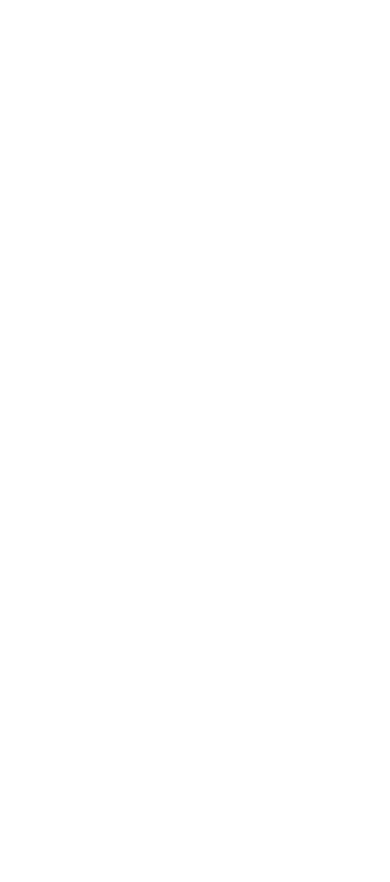
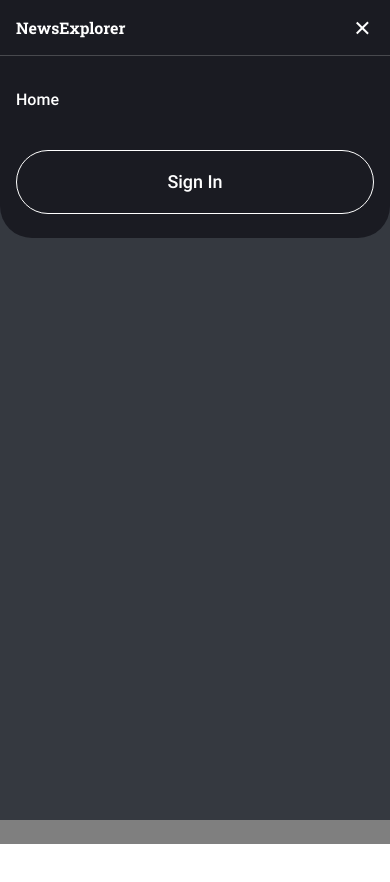
Before and after one commit to MichelleSoul/news-explorer, a React (Vite) app: page / in a window 390 px wide. Both pictures are taken after a click on the button 362 px from the left and 28 px from the top of the page. Shown: the top 882 px of the page. Before the commit the page ends 844 px from the top, so only its background shows below. Built offline with nearby package versions, Linux system fonts and the light colour scheme.

Commit message:
Create Header component

```diff
--- a/components/Button/Button.jsx
+++ b/components/Button/Button.jsx
@@ -8,7 +8,7 @@ export default function Button({
   variant = "blue",
   className
 }) {
-  const baseClasses = "w-full h-16 rounded-full font-inter font-semibold text-base transition-colors duration-200 focus:outline-none";
+  const baseClasses = "w-full h-16 rounded-full font-inter font-medium text-lg transition-colors duration-300 focus:outline-none";
 
   const variantClasses = () => {
     if (disabled) {
@@ -22,6 +22,8 @@ export default function Button({
         return "bg-white text-black hover:bg-[#D3D3D3] active:bg-[#D3D3D3] border-none";
       case "outline":
         return "bg-transparent text-white border border-white hover:bg-white/10 active:bg-white/20";
+      case "outline-dark":
+        return "bg-transparent text-black border border-black hover:bg-white/10 active:bg-white/20";
       default:
         return "bg-[#2F71E5] shadow-xl text-white hover:bg-[#347EFF] active:bg-[#2A65CC] border-none";
     }
--- /dev/null
+++ b/components/Header/Header.jsx
@@ -0,0 +1,153 @@
+import { cn } from "../../src/lib/cn";
+import Button from "../Button/Button";
+import MenuIcon from "../Icon/MenuIcon";
+import LogoutIcon from "../Icon/LogoutIcon"
+import CloseIcon from "../../src/assets/icons/close.svg";
+import { useState } from "react";
+
+export default function Header({ variant }) {
+    const [menuOpen, setMenuOpen] = useState(false);
+    const [isSignedIn, setIsSignedIn] = useState(false);
+    const [route, setRoute] = useState("home");
+
+    const headerBgClass = cn(
+        // mobile behavior
+        menuOpen ? "bg-transparent" : variant === "white" ? "bg-white" : "bg-transparent",
+
+        // md+ override (variant always wins)
+        variant === "white" && "md:bg-white",
+        variant === "dark" && "md:bg-transparent"
+    );
+
+    const mobileTextColor =
+        menuOpen ? "text-white" : variant === "white" ? "text-black" : "text-white";
+
+    const desktopTextColor =
+        variant === "white" ? "md:text-black" : "md:text-white";
+
+
+    const navItemBase = (variant) =>
+        cn(
+            "font-roboto font-medium text-lg h-full flex justify-center items-center w-fit transition-colors duration-300",
+            variant === "white" ? "text-black" : "text-white"
+        );
+
+    const activeUnderline = (variant) =>
+        cn(
+            "pt-0.75 border-b-[3px]",
+            variant === "white" ? "border-black" : "border-white"
+        );
+
+    const navButtonVariant = (variant) => {
+        if (variant === "white") {
+            return "outline-dark";
+        }
+
+        return "outline";
+    };
+
+    const navButtonIconVariant = (variant) => {
+        if (variant === "white") {
+            return "";
+        }
+
+        return "white";
+    };
+
+
+    const menuIconVariant = variant === "white" ? menuOpen ? "light" : "dark" : "light";
+
+    return (
+        <>
+            {/* Overlay */}
+            <div
+                className={cn(
+                    "fixed inset-0 bg-black/50 z-30 transition-opacity",
+                    menuOpen ? "opacity-100 pointer-events-auto" : "opacity-0 pointer-events-none",
+                    "md:opacity-0 md:pointer-events-none"
+                )}
+                onClick={() => setMenuOpen(false)}
+            />
+
+            <div className="sticky top-0 z-50">
+                {/* Topbar */}
+                <header
+                    className={cn(
+                        `
+                            relative z-50
+                            flex items-center justify-between
+                            h-14 px-4
+                            border-b border-white/20
+                            md:h-20 md:px-10
+                            lg:px-26
+                            transition-colors duration-300
+                            `,
+                        variant === "white" ? "border-[#d1d2d6]" : "border-white/20",
+                        headerBgClass
+                    )}
+                >
+                    <span className={cn(
+                        "font-slab text-base font-bold md:text-xl transition-colors duration-300",
+                        mobileTextColor,
+                        desktopTextColor
+                    )}>
+                        NewsExplorer
+                    </span>
+                    <button
+                        className="flex items-center justify-center md:hidden"
+                        onClick={() => setMenuOpen((prev) => !prev)}
+                    >
+                        <MenuIcon open={menuOpen} variant={menuIconVariant} />
+                    </button>
+                    <div className="hidden md:flex flex-row items-center gap-8 h-full">
+                        {/* Home */}
+                        <div className={cn(navItemBase(variant), "w-17", route === "home" && activeUnderline(variant))}>
+                            Home
+                        </div>
+                        {/* Saved articles */}
+                        {isSignedIn && (
+                            <div className={cn(navItemBase(variant), "w-44.5", route === "saved" && activeUnderline(variant))}>
+                                Saved articles
+                            </div>
+                        )}
+                        <Button
+                            variant={navButtonVariant(variant)}
+                            className={cn(
+                                "font-roboto h-12 flex items-center justify-center",
+                                isSignedIn ? "w-fit px-5 gap-3.75" : "w-44"
+                            )}
+                        >
+                            {isSignedIn ? (
+                                <>
+                                    Elise
+                                    <LogoutIcon variant={navButtonIconVariant(variant)} />
+                                </>
+                            ) : (
+                                "Sign In"
+                            )}
+                        </Button>
+                    </div>
+                </header>
+                <nav
+                    className={cn(
+                        "absolute bg-[#1a1b22] w-full top-0 pt-18 pb-6 px-4 z-40 space-y-5.5 rounded-b-4xl transition-transform duration-300",
+                        menuOpen ? "translate-y-0" : "-translate-y-full",
+                        "md:-translate-y-full"
+                    )}
+                >
+                    <div className="font-roboto font-medium text-white h-14 flex items-center">Home</div>
+                    <Button variant="outline" className="font-roboto flex items-center justify-center gap-3.75" >
+                        {isSignedIn ? (
+                            <>
+                                Elise
+                                <LogoutIcon variant="white" />
+                            </>
+                        ) : (
+                            "Sign In"
+                        )}
+                    </Button>
+                </nav>
+            </div>
+        </>
+    );
+}
--- /dev/null
+++ b/components/Icon/LogoutIcon.jsx
@@ -0,0 +1,16 @@
+import { cn } from "../../src/lib/cn";
+
+export default function LogoutIcon({ variant }) {
+  return (
+    <svg width="24" height="24" viewBox="0 0 24 24" xmlns="http://www.w3.org/2000/svg">
+      <path
+        d="M10 6L6 6L6 18H10V20H6C4.89543 20 4 19.1046 4 18V6C4 4.89543 4.89543 4 6 4H10V6ZM17.5856 13L13.2927 17.1339L14.707 18.4958L21.4141 12.0371L14.707 5.57837L13.2927 6.9402L17.5856 11.0741H8V13H17.5856Z"
+        className={cn(
+          "transition-colors duration-300",
+          variant === "white" ? "fill-white" : "fill-[#1A1B22]"
+        )}
+      />
+    </svg>
+
+  );
+}
--- /dev/null
+++ b/components/Icon/MenuIcon.jsx
@@ -0,0 +1,42 @@
+import { cn } from "../../src/lib/cn";
+
+export default function MenuIcon({ open, variant }) {
+  const fillClass = variant === "dark" ? "fill-[#1A1B22]" : "fill-white";
+
+  return (
+    <svg
+      width="24"
+      height="24"
+      viewBox="0 0 24 24"
+      fill="none"
+      xmlns="http://www.w3.org/2000/svg"
+      className="overflow-visible"
+    >
+      {/* Top bar */}
+      <rect
+        x="4"
+        y="8"
+        width="16"
+        height="2"
+        className={cn(
+          fillClass,
+          "transition-all duration-300 origin-[13px_12px]",
+          open && "-translate-x-0.5 translate-y-0.75 rotate-45"
+        )}
+      />
+
+      {/* Bottom bar */}
+      <rect
+        x="4"
+        y="14"
+        width="16"
+        height="2"
+        className={cn(
+          fillClass,
+          "transition-all duration-300 origin-[13px_12px]",
+          open && "-translate-x-0.5 -translate-y-0.75 -rotate-45"
+        )}
+      />
+    </svg>
+  );
+}
--- a/src/App.jsx
+++ b/src/App.jsx
@@ -1,14 +1,16 @@
 import './App.css'
-import Modal from '../components/Modal/Modal';
 import { useState } from "react";
+import Header from '../components/Header/Header';
 import SignUpModal from '../components/Modal/SignUpModal';
 
 function App() {
-    const [open, setOpen] = useState(true);
+    const [open, setOpen] = useState(false);
 
     return (
         <>
+            <Header variant="" />
             <SignUpModal isOpen={open} onClose={() => setOpen(false)} />
+            <div className='bg-gray-500 w-full h-screen -translate-y-20'></div>
         </>
     )
 }
```
Also changed, not shown: src/assets/icons/logout.svg (added), src/assets/icons/menu.svg (added).
